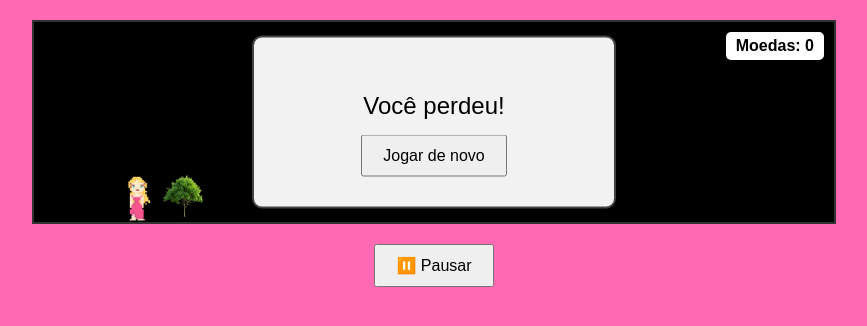
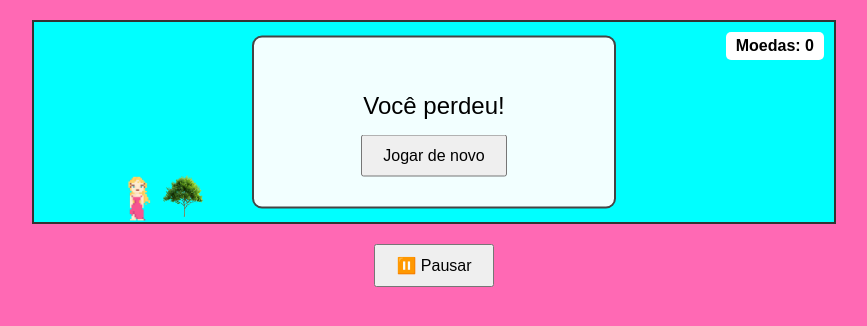
Before and after one commit to AbielPare/jogo-dino, a PHP site: page / in a window 1280 px wide. Shown: the top 326 px of the page, without its empty margins (206-1073 px from the left). Run offline with PHP 8.4, Linux system fonts and the light colour scheme.

Commit message:
mudança de cor
mudança de cor no fundo

```diff
--- a/style.css
+++ b/style.css
@@ -11,7 +11,7 @@ body {
     max-width: 800px;
     height: 25vh;
     min-height: 200px;
-    background-color: #000000;
+    background-color: aqua;
     overflow: hidden;
     border: 2px solid #333;
     margin: 20px auto;
```
